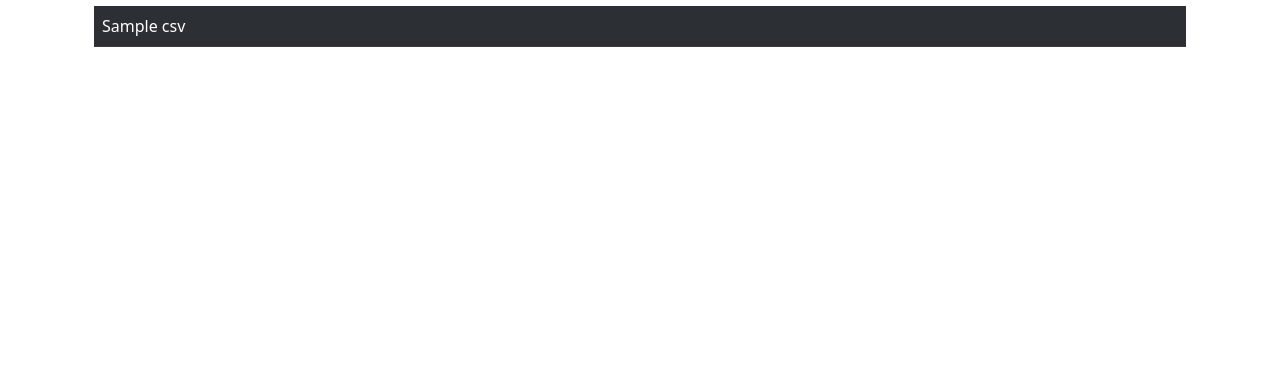
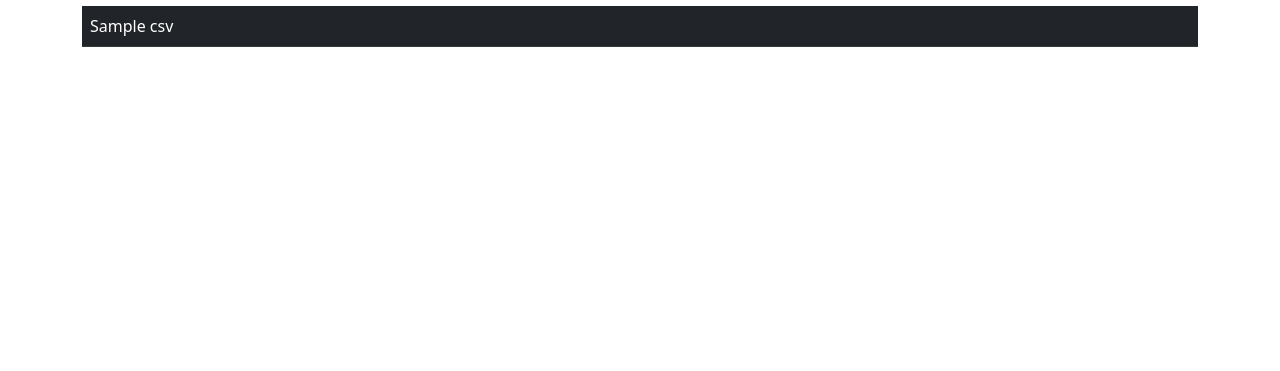
Before and after one commit to RaulMOAB/Pokemon, a PHP site: template src/templates/data.template.php in a window 1280 px wide. Shown: the part 208-579 px from the top of the page. Run offline with PHP 8.4, Linux system fonts and the light colour scheme; the template is opened without the code that fills it: most values are stand-ins (such as "Sample title", 1, 10 or a date in 2020).

Commit message:
Data table added

```diff
--- a/src/templates/data.template.php
+++ b/src/templates/data.template.php
@@ -31,9 +31,9 @@
    <div class="container ">
    <span class="logo"><img src="../img/img_aux/pokemon-logo.png" alt="logo-image" width="350" height="100"></span>
         <h1 class="main-title">Aquí están todos los datos de los Pokémons</h1>
-      <div class="container">
+      <div class="table-responsive-lg">
 
-      <table id="data-table" class="table table-dark table-striped">
+      <table id="data-table" class="table table-dark table-hover">
         <?php
         /* $fp= fopen("pokemon.csv","r");
         foreach ($atributes as $rows){
```
Also changed, not shown: public/data.html (+2 -2 lines).
